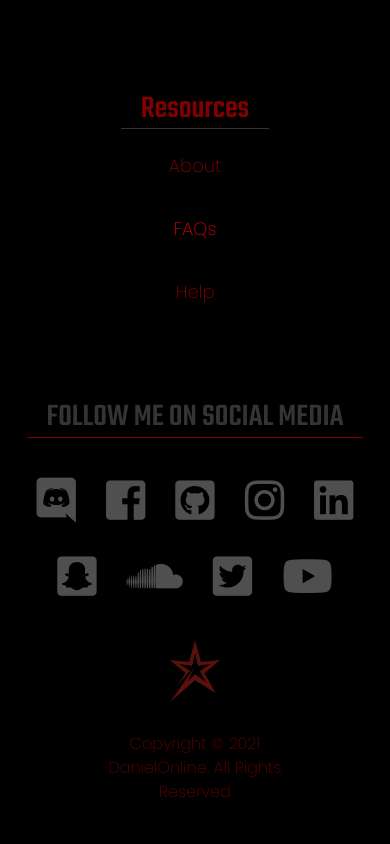
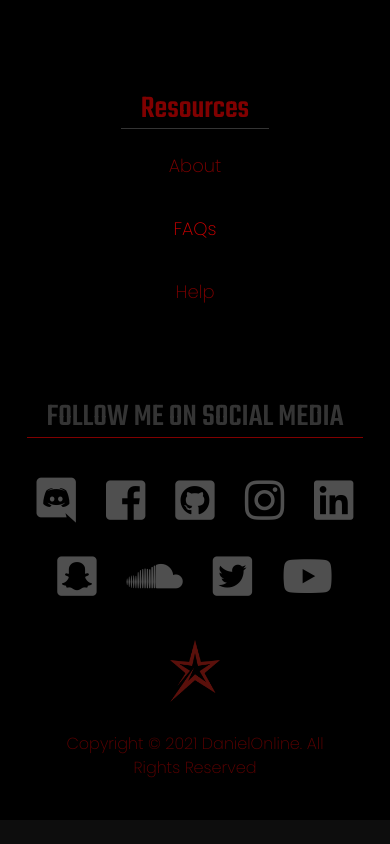
Before and after one commit to dstepha3/DanielOnline, a Vue app in the folder frontend/: page /faqs in a window 390 px wide. Shown: the part 2662-3506 px from the top of the page. After the commit the page ends 3482 px from the top, so only its background shows below. Built offline with nearby package versions, Linux system fonts and the light colour scheme; what vue-toast-notification would draw is missing.

Commit message:
+ Footer Fixes

```diff
--- a/frontend/src/components/Footer-Large.vue
+++ b/frontend/src/components/Footer-Large.vue
@@ -227,7 +227,7 @@ footer .social-media .logo:hover{
     }
     footer .copyright {
         margin-bottom: 20px;
-        padding: 0 20%;
+        padding: 0 16%;
         text-align: center;
     }
 }
```
